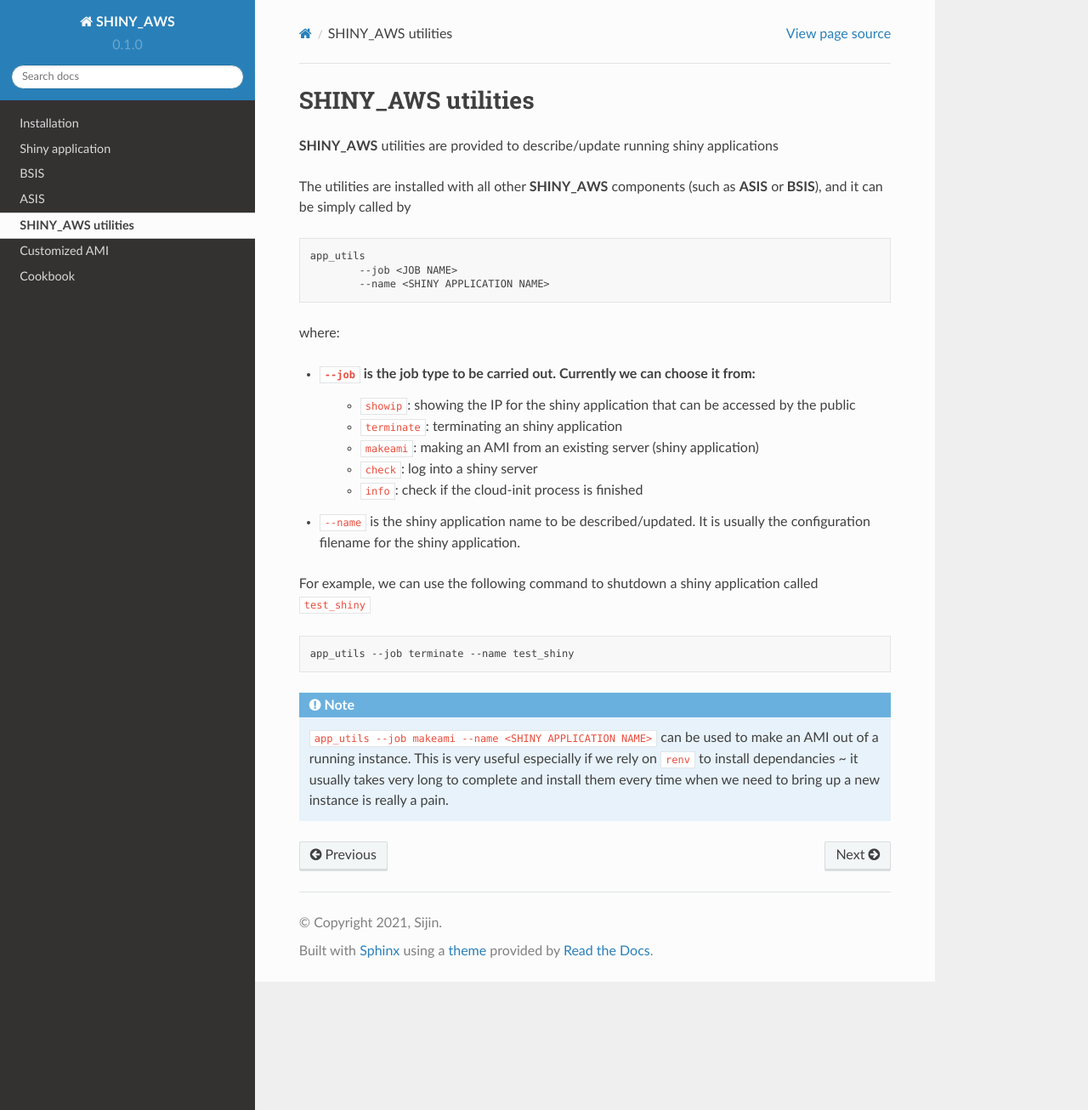
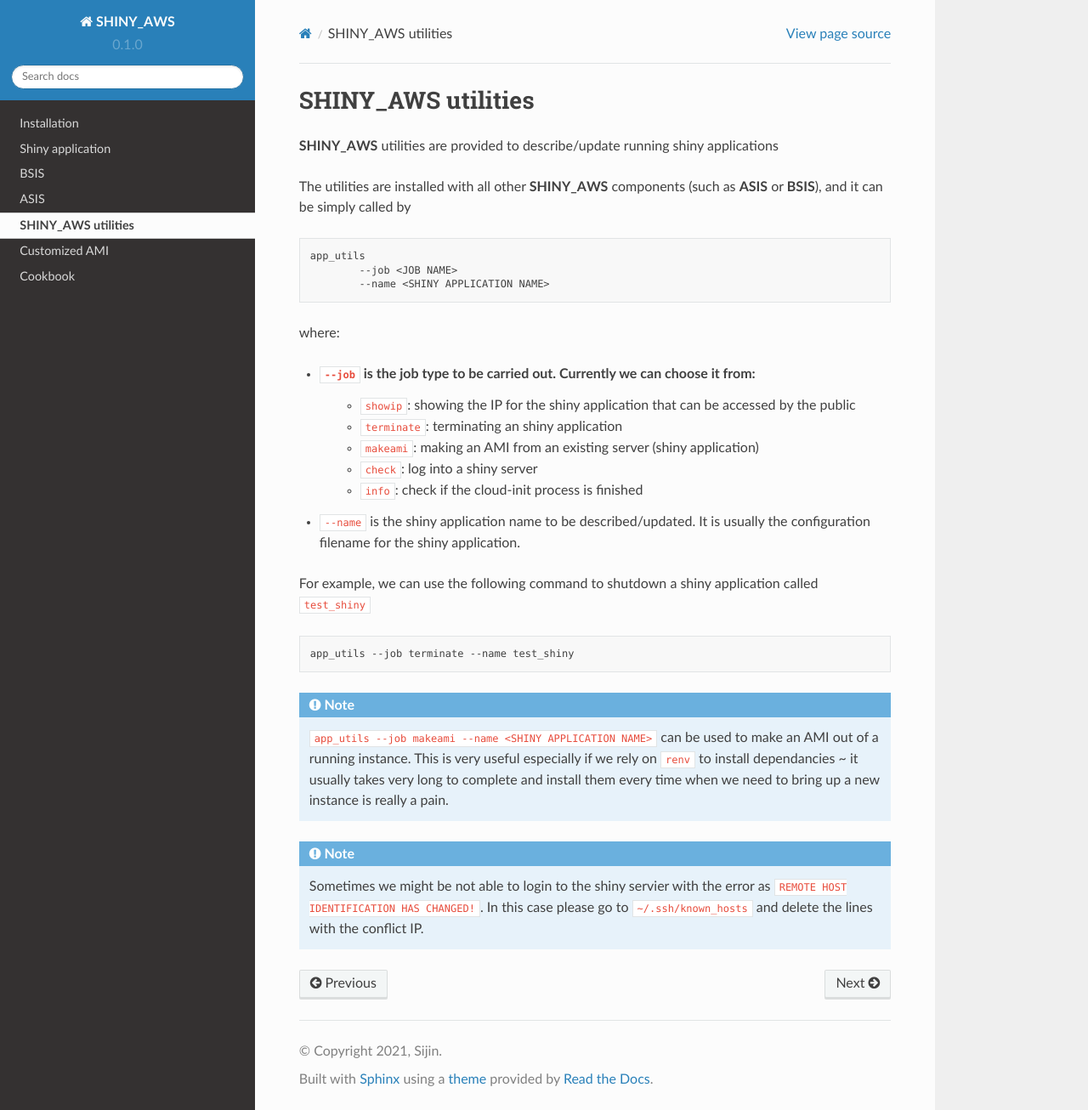
Before and after one commit to jzanetti/shiny_aws, a Sphinx documentation site: the page built from doc/source/Utilities.rst, in a window 1280 px wide and 1306 px high. Shown: the whole window at 85% size. Built offline with Sphinx 7.4.7 and the Read the Docs theme 2.0.0, drawn with Linux system fonts in a browser that asks for light colours.

Commit message:
update readthedoc

```diff
--- a/doc/source/Utilities.rst
+++ b/doc/source/Utilities.rst
@@ -34,3 +34,8 @@
     ``app_utils --job makeami --name <SHINY APPLICATION NAME>`` can be used to make an AMI out of a running instance.
     This is very useful especially if we rely on ``renv`` to install dependancies ~ it usually takes very long to complete and
     install them every time when we need to bring up a new instance is really a pain.
+
+.. note::
+
+    Sometimes we might be not able to login to the shiny servier with the error as ``REMOTE HOST IDENTIFICATION HAS CHANGED!``.
+    In this case please go to ``~/.ssh/known_hosts`` and delete the lines with the conflict IP.
```
